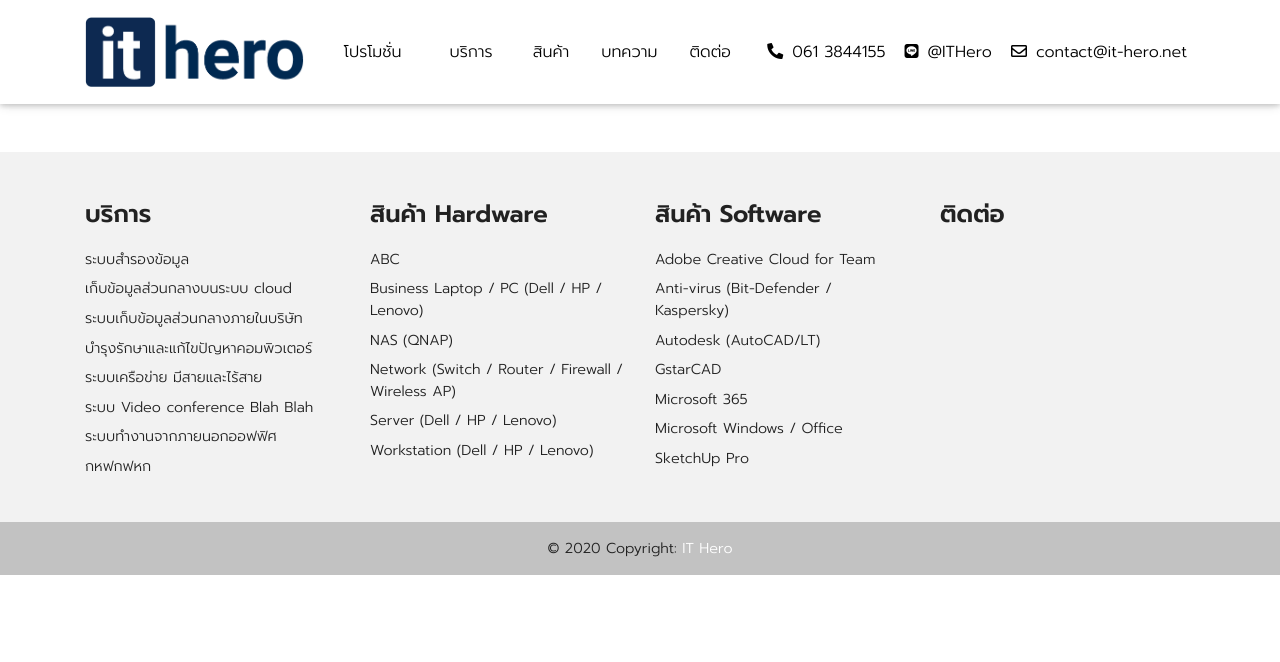
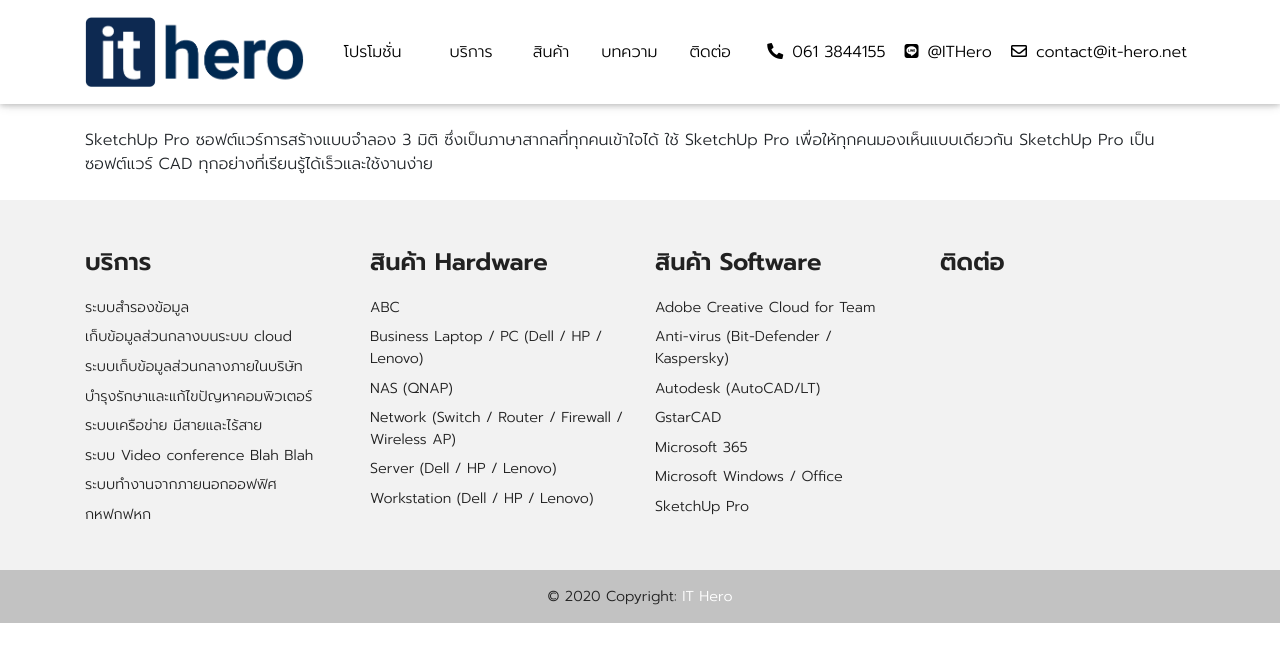
Before and after one commit to nexus2live-git/website-it-hero, a Jekyll site: the page built from _products_software/sketchup.md, in a window 1280 px wide. Shown: the top 662 px of the page. Built offline with Jekyll 4.4.1, drawn with Linux system fonts in a browser that asks for light colours; nearby versions of some CDN libraries.

Commit message:
Update from Forestry.io IT Hero updated _products_software/sketchup.md

```diff
--- a/_products_software/sketchup.md
+++ b/_products_software/sketchup.md
@@ -4,3 +4,4 @@
 description: Ipsum lorem
 
 ---
+SketchUp Pro ซอฟต์แวร์การสร้างแบบจำลอง 3 มิติ ซึ่งเป็นภาษาสากลที่ทุกคนเข้าใจได้ ใช้ SketchUp Pro เพื่อให้ทุกคนมองเห็นแบบเดียวกัน SketchUp Pro เป็นซอฟต์แวร์ CAD ทุกอย่างที่เรียนรู้ได้เร็วและใช้งานง่าย
```
